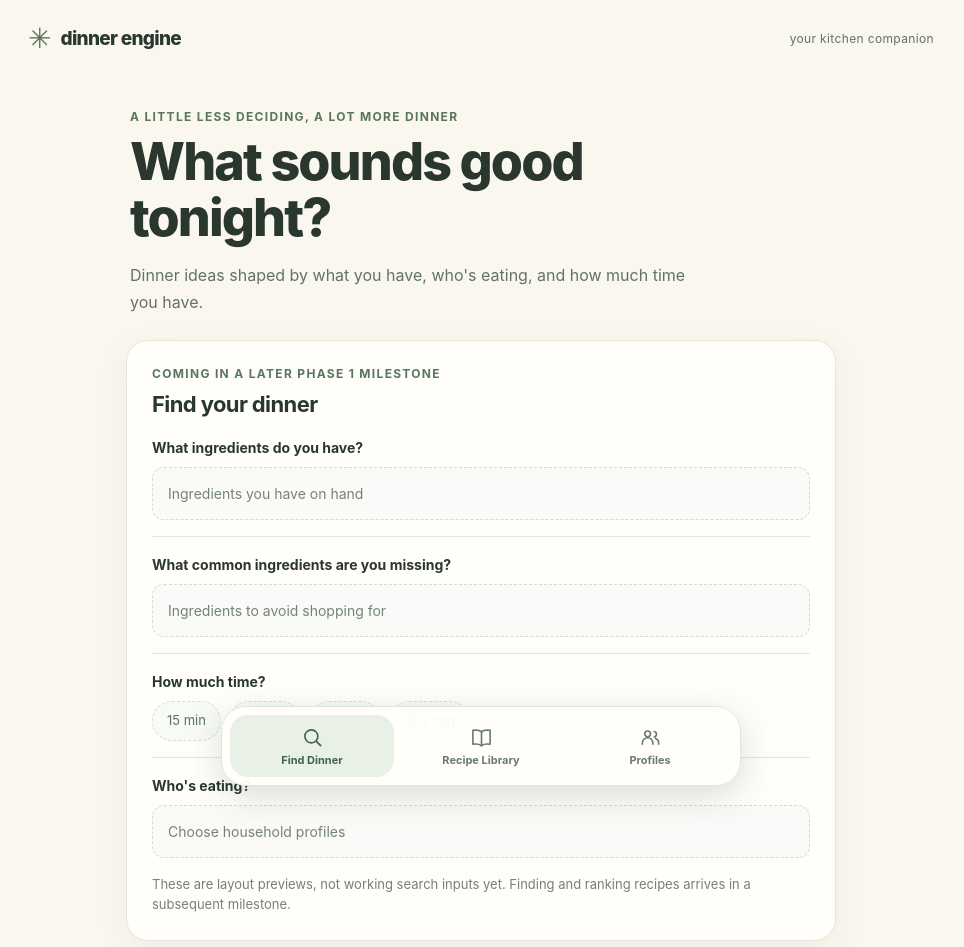
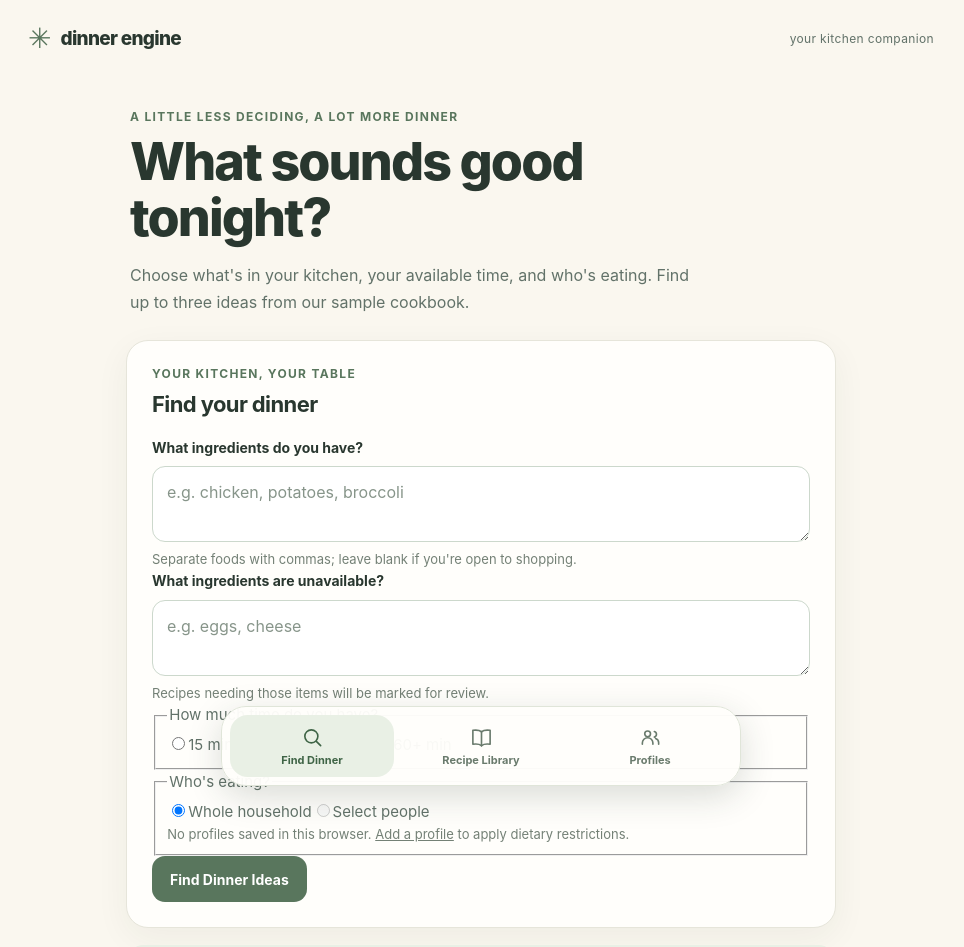
Before and after one commit to alexsjewett/Dinner-Engine, a React (Vite) app: page / in a window 1280 px wide. Shown: the top 947 px of the page, without its empty margins (159-1123 px from the left). Built offline with nearby package versions, Linux system fonts and the light colour scheme.

Commit message:
Activate Find Dinner search form and selected profile recommendations

```diff
--- a/src/pages/FindDinner.tsx
+++ b/src/pages/FindDinner.tsx
@@ -1,47 +1,226 @@
+import { useEffect, useState, type FormEvent } from "react";
+import { Link } from "react-router";
 import { FeatureCard } from "../components/FeatureCard";
+import { DinnerResultCard } from "../components/DinnerResultCard";
+import { getAllRecipes } from "../data/cookbook";
+import { loadProfiles } from "../services/profileStorage";
+import {
+  recommendDinners, selectDiners,
+  type SearchCriteria, type TimeChoice,
+} from "../services/dinnerMatcher";
+import { readSearchSession, saveSearchSession, type SavedSearch } from "../services/searchSession";
 
 export function FindDinner() {
+  const [search, setSearch] = useState<SavedSearch>(readSearchSession);
+  const [profilesState] = useState(loadProfiles);
+  const [error, setError] = useState("");
+  const profiles = profilesState.profiles;
+
+  useEffect(() => { saveSearchSession(search); }, [search]);
+
+  function changeCriteria(partial: Partial<SearchCriteria>) {
+    setSearch((previous) => ({
+      ...previous,
+      draft: { ...previous.draft, ...partial },
+    }));
+    setError("");
+  }
+
+  function togglePerson(id: string, checked: boolean) {
+    const ids = search.draft.selectedProfileIds.filter((value) => value !== id);
+    changeCriteria({ selectedProfileIds: checked ? [...ids, id] : ids });
+  }
+
+  function handleSearch(event: FormEvent<HTMLFormElement>) {
+    event.preventDefault();
+    const available = new Set(profiles.map((person) => person.id));
+    const selected = search.draft.selectedProfileIds.filter((id) => available.has(id));
+    if (search.draft.dinerMode === "selected" && selected.length === 0) {
+      setError("Select at least one person, or choose Whole household.");
+      return;
+    }
+    const submitted = { ...search.draft, selectedProfileIds: selected };
+    setSearch({ draft: submitted, submitted });
+    setError("");
+  }
+
+  const draft = search.draft;
+  const submitted = search.submitted;
+  const diners = submitted ? selectDiners(profiles, submitted) : [];
+  const results = submitted ? recommendDinners(getAllRecipes(), submitted, profiles) : [];
+  const direct = results.filter((item) => item.category === "straightforward");
+  const review = results.filter((item) => item.category === "review");
+
   return (
     <div className="page-content">
       <div className="page-intro">
         <p className="eyebrow">A little less deciding, a lot more dinner</p>
         <h1>What sounds good tonight?</h1>
         <p className="lead">
-          Dinner ideas shaped by what you have, who's eating, and how much time you have.
+          Choose what's in your kitchen, your available time, and who's eating.
+          Find up to three ideas from our sample cookbook.
         </p>
       </div>
-      <FeatureCard eyebrow="Coming in a later Phase 1 milestone" title="Find your dinner">
-        <div className="preview-field">
-          <span>What ingredients do you have?</span>
-          <span className="preview-value">Ingredients you have on hand</span>
-        </div>
-        <div className="preview-field">
-          <span>What common ingredients are you missing?</span>
-          <span className="preview-value">Ingredients to avoid shopping for</span>
-        </div>
-        <div className="preview-field">
-          <span>How much time?</span>
-          <div className="chip-row" aria-label="Planned time options">
-            <span className="chip">15 min</span>
-            <span className="chip">30 min</span>
-            <span className="chip">45 min</span>
-            <span className="chip">60+ min</span>
+
+      <FeatureCard eyebrow="Your kitchen, your table" title="Find your dinner">
+        <form className="dinner-search-form" onSubmit={handleSearch}>
+          <div className="profile-field">
+            <label htmlFor="dinner-have">What ingredients do you have?</label>
+            <textarea
+              id="dinner-have"
+              rows={2}
+              maxLength={1000}
+              value={draft.haveText}
+              onChange={(event) => changeCriteria({ haveText: event.target.value })}
+              placeholder="e.g. chicken, potatoes, broccoli"
+              aria-describedby="dinner-have-help"
+            />
+            <p id="dinner-have-help" className="helper-text">
+              Separate foods with commas; leave blank if you're open to shopping.
+            </p>
           </div>
-        </div>
-        <div className="preview-field preview-field--last">
-          <span>Who's eating?</span>
-          <span className="preview-value">Choose household profiles</span>
-        </div>
-        <p className="helper-text">
-          These are layout previews, not working search inputs yet. Finding and ranking
-          recipes arrives in a subsequent milestone.
-        </p>
+
+          <div className="profile-field">
+            <label htmlFor="dinner-unavailable">What ingredients are unavailable?</label>
+            <textarea
+              id="dinner-unavailable"
+              rows={2}
+              maxLength={1000}
+              value={draft.unavailableText}
+              onChange={(event) => changeCriteria({ unavailableText: event.target.value })}
+              placeholder="e.g. eggs, cheese"
+              aria-describedby="dinner-unavailable-help"
+            />
+            <p id="dinner-unavailable-help" className="helper-text">
+              Recipes needing those items will be marked for review.
+            </p>
+          </div>
+
+          <fieldset className="dinner-fieldset">
+            <legend>How much time do you have?</legend>
+            <div className="dinner-time-options">
+              {([15, 30, 45, 60] as TimeChoice[]).map((time) => (
+                <label
+                  className={"dinner-time-choice" + (draft.time === time ? " dinner-time-choice--active" : "")}
+                  key={time}
+                >
+                  <input
+                    type="radio"
+                    name="dinner-time"
+                    value={time}
+                    checked={draft.time === time}
+                    onChange={() => changeCriteria({ time })}
+                  />
+                  <span>{time === 60 ? "60+ min" : time + " min"}</span>
+                </label>
+              ))}
+            </div>
+          </fieldset>
+
+          <fieldset className="dinner-fieldset">
+            <legend>Who's eating?</legend>
+            <div className="dinner-diner-options">
+              <label className="dinner-mode-choice">
+                <input
+                  type="radio"
+                  name="diner-mode"
+                  checked={draft.dinerMode === "all"}
+                  onChange={() => changeCriteria({ dinerMode: "all" })}
+                />
+                Whole household
+              </label>
+              <label className="dinner-mode-choice">
+                <input
+                  type="radio"
+                  name="diner-mode"
+                  checked={draft.dinerMode === "selected"}
+                  disabled={profiles.length === 0}
+                  onChange={() => changeCriteria({ dinerMode: "selected" })}
+                />
+                Select people
+              </label>
+            </div>
+            {profiles.length === 0 ? (
+              <p className="helper-text">
+                No profiles saved in this browser. <Link to="/profiles">Add a profile</Link> to apply dietary restrictions.
+              </p>
+            ) : (
+              <div className="dinner-diner-list">
+                {profiles.map((person) => (
+                  <label key={person.id} className="dinner-diner-person">
+                    <input
+                      type="checkbox"
+                      checked={draft.dinerMode === "all" || draft.selectedProfileIds.includes(person.id)}
+                      disabled={draft.dinerMode === "all"}
+                      onChange={(event) => togglePerson(person.id, event.target.checked)}
+                    />
+                    <span>{person.name}</span>
+                  </label>
+                ))}
+              </div>
+            )}
+            {draft.dinerMode === "all" && profiles.length > 0 && (
+              <p className="helper-text">All {profiles.length} saved profiles are included.</p>
+            )}
+          </fieldset>
+
+          {error && <p className="profile-alert" role="alert">{error}</p>}
+          <button type="submit" className="profile-primary-button dinner-search-submit">
+            Find Dinner Ideas
+          </button>
+        </form>
       </FeatureCard>
+
+      {submitted && (
+        <section className="dinner-results" aria-labelledby="dinner-results-heading">
+          <div className="dinner-results-heading">
+            <p className="eyebrow">From your sample cookbook</p>
+            <h2 id="dinner-results-heading">Dinner ideas</h2>
+            <p className="helper-text">
+              Showing {results.length} idea{results.length === 1 ? "" : "s"} from your last search.
+              {diners.length > 0
+                ? " Considering " + diners.map((person) => person.name).join(", ") + "."
+                : " No saved profiles selected: dietary restrictions were not checked."}
+            </p>
+            <p className="dinner-results-caveat">
+              These are demo-rule matches, NOT verified allergy-safe or gluten-free meals.
+              Check original ingredients, packaged food labels, preparation and cross-contact.
+              Simple ingredient names may miss hidden ingredients or synonyms.
+            </p>
+          </div>
+
+          {direct.length > 0 && (
+            <div className="dinner-result-section">
+              <h3>More straightforward options</h3>
+              <p className="helper-text">
+                No conflicts identified by this limited sample matcher. This is not a safety determination.
+              </p>
+              {direct.map((item) => <DinnerResultCard key={item.recipe.id} result={item} />)}
+            </div>
+          )}
+
+          {review.length > 0 && (
+            <div className="dinner-result-section">
+              <h3>Needs adjustment or review</h3>
+              <p className="helper-text">
+                These may still inspire dinner, but need more time, shopping, portion
+                changes or a cook's assessment before serving.
+              </p>
+              {review.map((item) => <DinnerResultCard key={item.recipe.id} result={item} />)}
+            </div>
+          )}
+        </section>
+      )}
+
       <div className="gentle-note">
         <span className="note-symbol" aria-hidden="true">✦</span>
         <div>
-          <strong>Good food, thoughtful choices.</strong>
-          <p>Future swap suggestions will be clearly separated from original recipes and require review.</p>
+          <strong>Original recipes stay unchanged.</strong>
+          <p>
+            This prototype uses ten manually classified recipes, not AI or
+            certified allergen analysis. Later we'll explore ingredient swaps
+            and separate toppings for a cook to review.
+          </p>
         </div>
       </div>
     </div>
```
